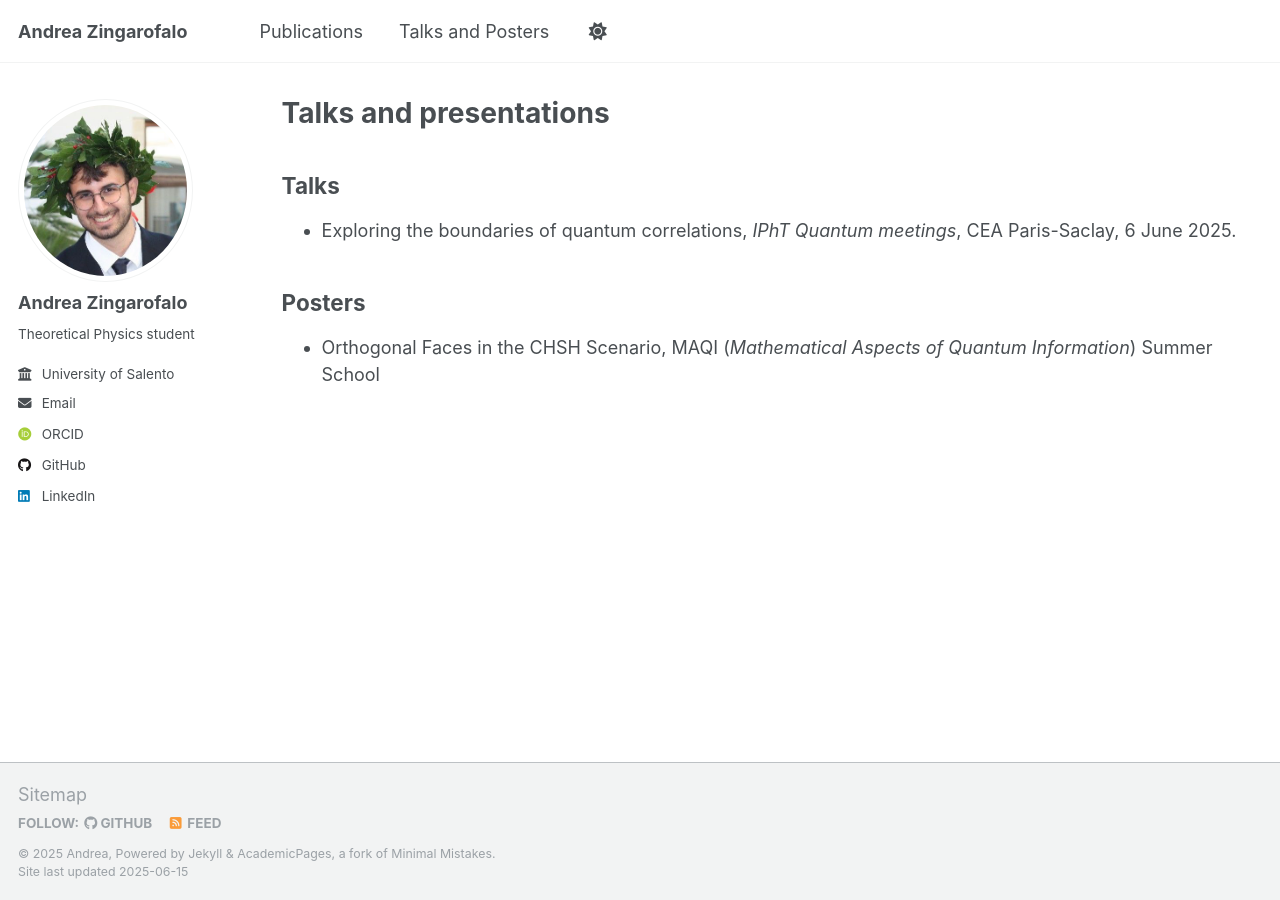
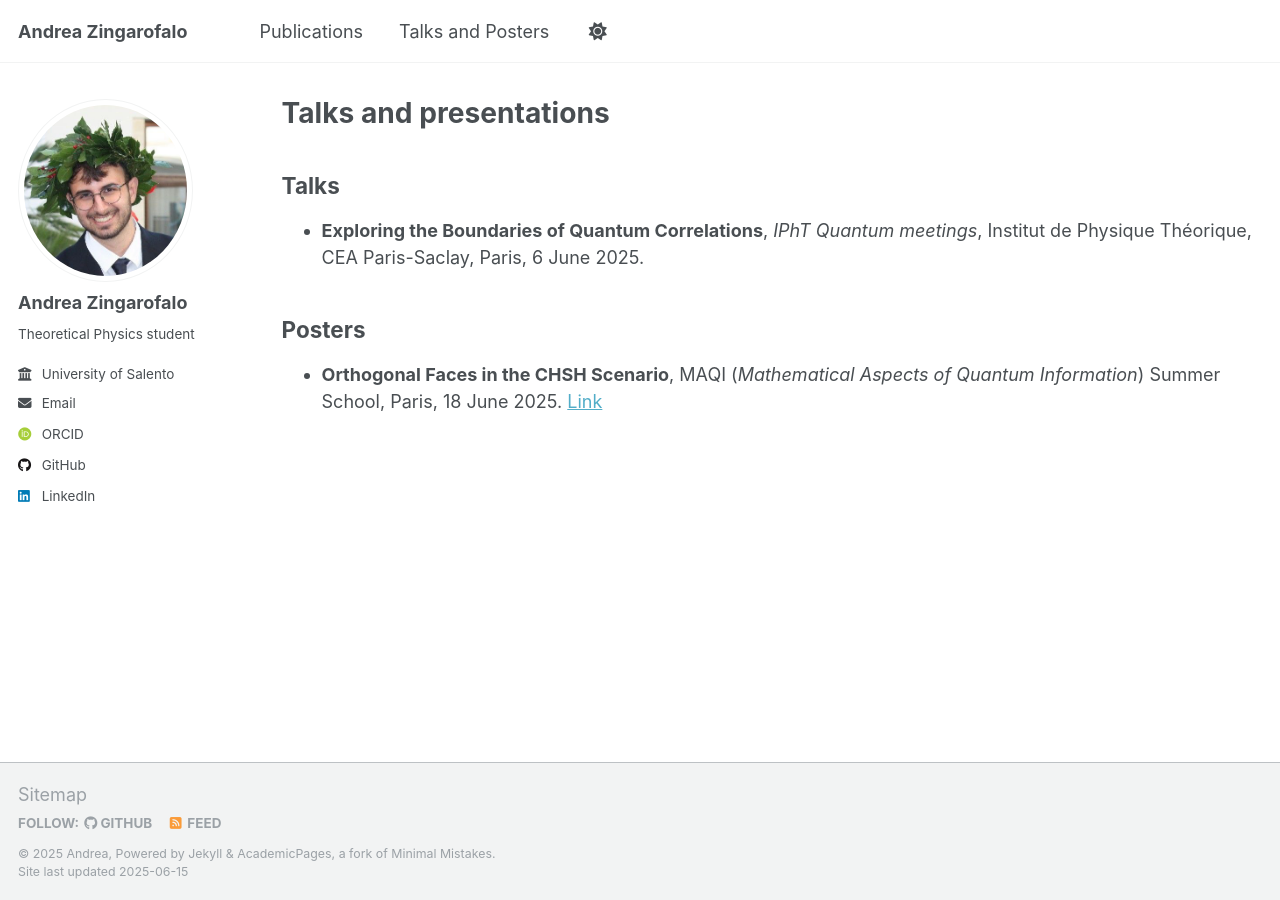
Before and after one commit to andreazingarofalo/andreazingarofalo.github.io, a Jekyll site: the page built from _pages/talks.md, in a window 1280 px wide. Built offline with Jekyll 4.4.1, drawn with Linux system fonts in a browser that asks for light colours; some web fonts are replaced.

Commit message:
Updated talks

```diff
--- a/_pages/talks.md
+++ b/_pages/talks.md
@@ -7,8 +7,8 @@ author_profile: true
 
 ## Talks
 
-- Exploring the boundaries of quantum correlations, *IPhT Quantum meetings*, CEA Paris-Saclay, 6 June 2025.
+- **Exploring the Boundaries of Quantum Correlations**, *IPhT Quantum meetings*, Institut de Physique Théorique, CEA Paris-Saclay, Paris, 6 June 2025.
 
 ## Posters
 
-- Orthogonal Faces in the CHSH Scenario, MAQI (*Mathematical Aspects of Quantum Information*) Summer School
+- **Orthogonal Faces in the CHSH Scenario**, MAQI (*Mathematical Aspects of Quantum Information*) Summer School, Paris, 18 June 2025. [Link](/files/Poster_MAQI.pdf)
```
Also changed, not shown: 1 other file.
